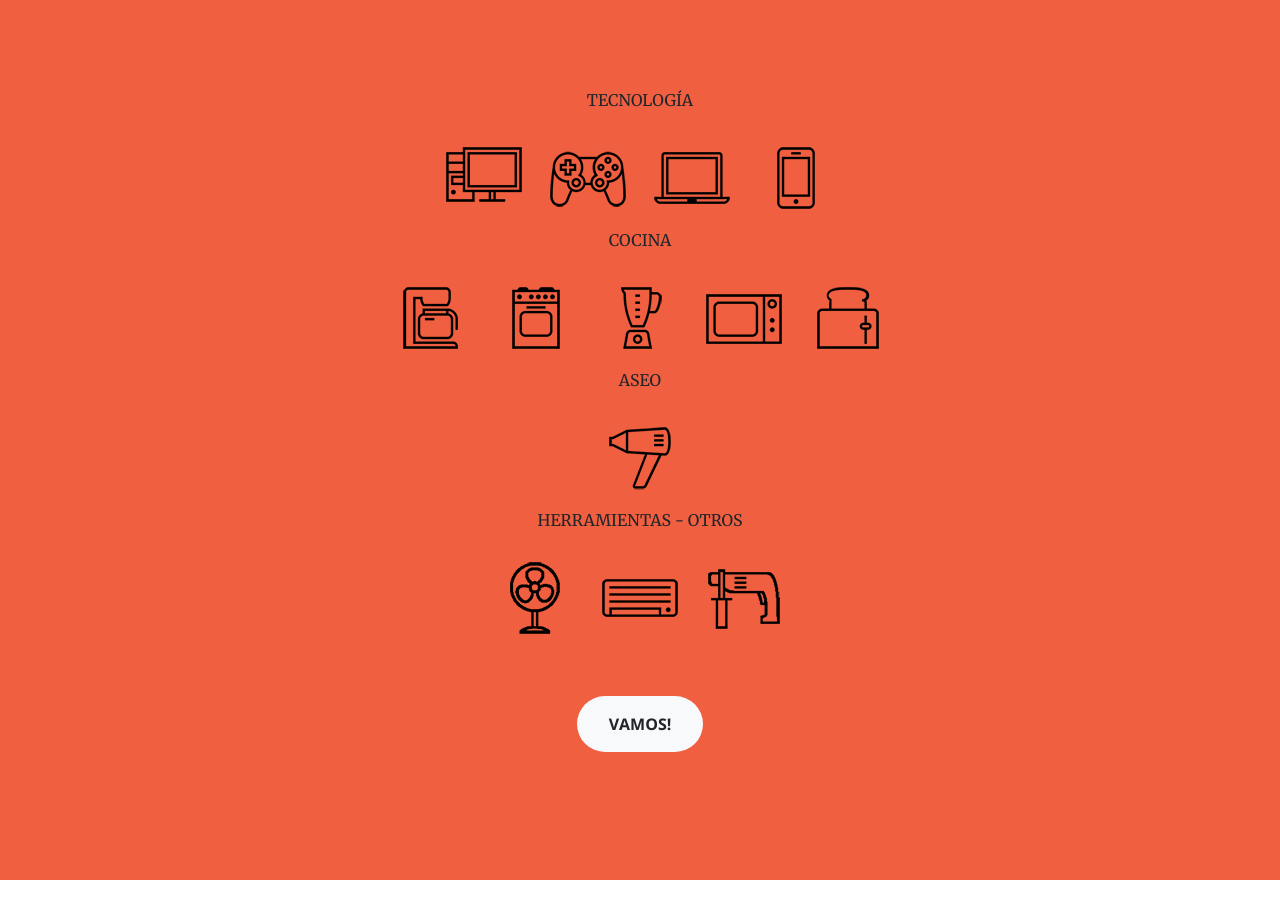
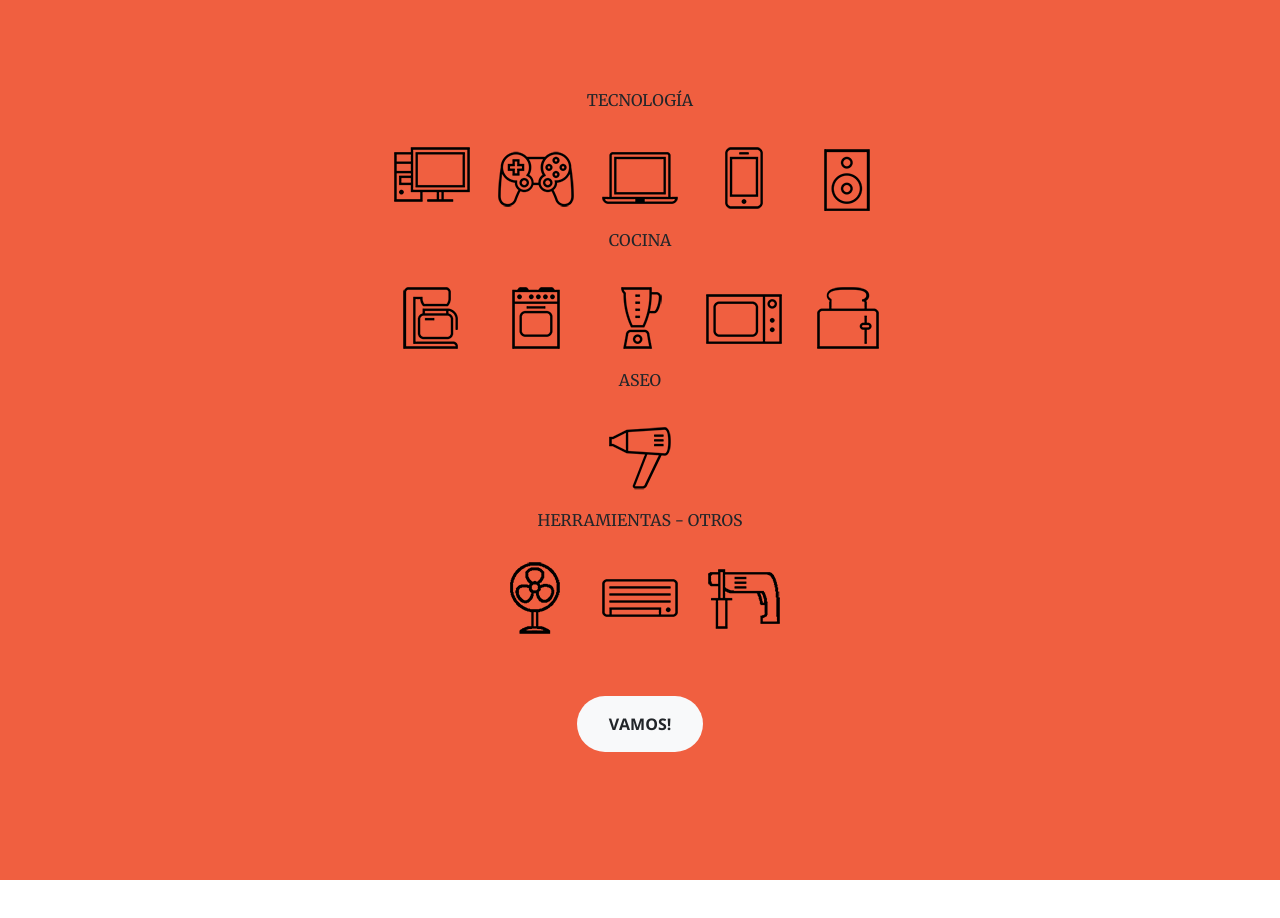
Before and after one commit to JorgeAMS/SolarSon, a plain HTML site: page index.html in a window 1280 px wide. Shown: the part 840-1758 px from the top of the page. Drawn offline with nearby package versions, Linux system fonts and the light colour scheme; files that its build step writes are made by us from their sources; files whose address does not match are found by name.

Commit message:
estereo added

```diff
--- a/index.html
+++ b/index.html
@@ -81,6 +81,7 @@
               <a href="#"><img src="img/Devices/videojuegos1.png" class="device-item"></a>
               <a href="#"><img src="img/Devices/portatil1.png" class="device-item"></a>
               <a href="#"><img src="img/Devices/smart-phone.png" class="device-item"></a>
+              <a href="#"><img src="img/Devices/estereo1.png" class="device-item"></a>
 
             </div>
           </div>
```
Also changed, not shown: img/Devices/estereo1.png (added).
